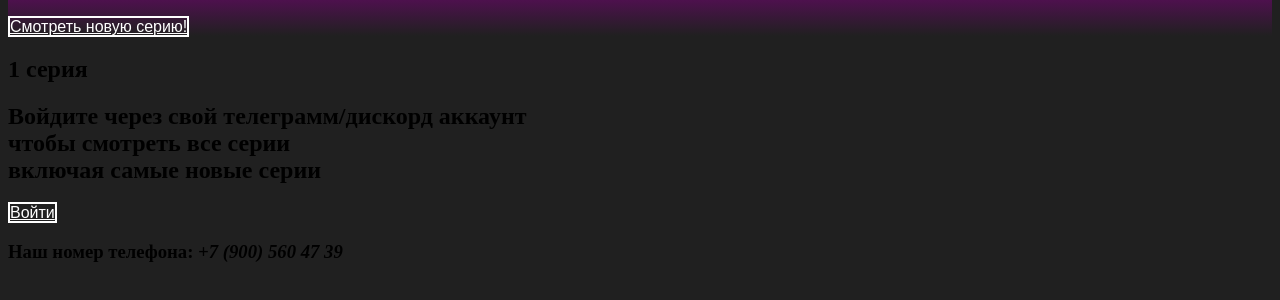
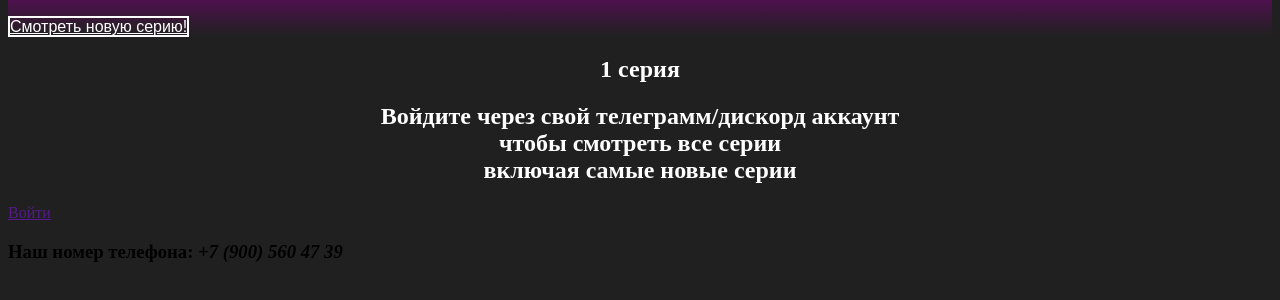
Before and after one commit to Svyatoslav225/PDsiteOriginal, a plain HTML site: page index.html in a window 1280 px wide. Shown: the part 48-348 px from the top of the page. Drawn offline with Linux system fonts and the light colour scheme.

Commit message:
Update style.css

```diff
--- a/style.css
+++ b/style.css
@@ -11,7 +11,7 @@ body{
   font-family:sans-serif;
   color:white;
 }
-a{
+.hedH1 a{
   font-family:sans-serif;
   color:white;
   text-align:center;
@@ -20,3 +20,10 @@ a{
 .imagebox{
   background-image:https://avatars.mds.yandex.net/get-ott/223007/2a0000019426272aa8e3015b7a45b191ca8b/375x375;
 }
+.imagebox a {
+  text-align:center;
+}
+h2{
+  text-align:center;
+  color:white;
+}
```
